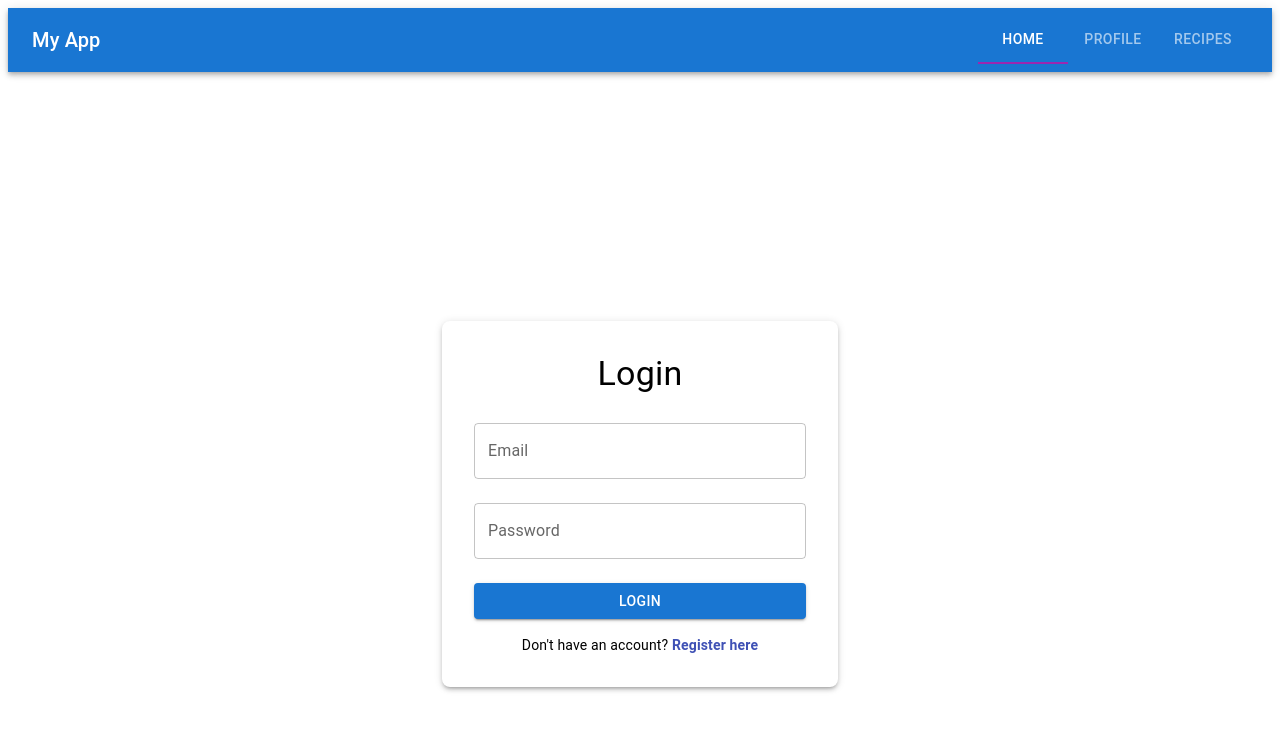
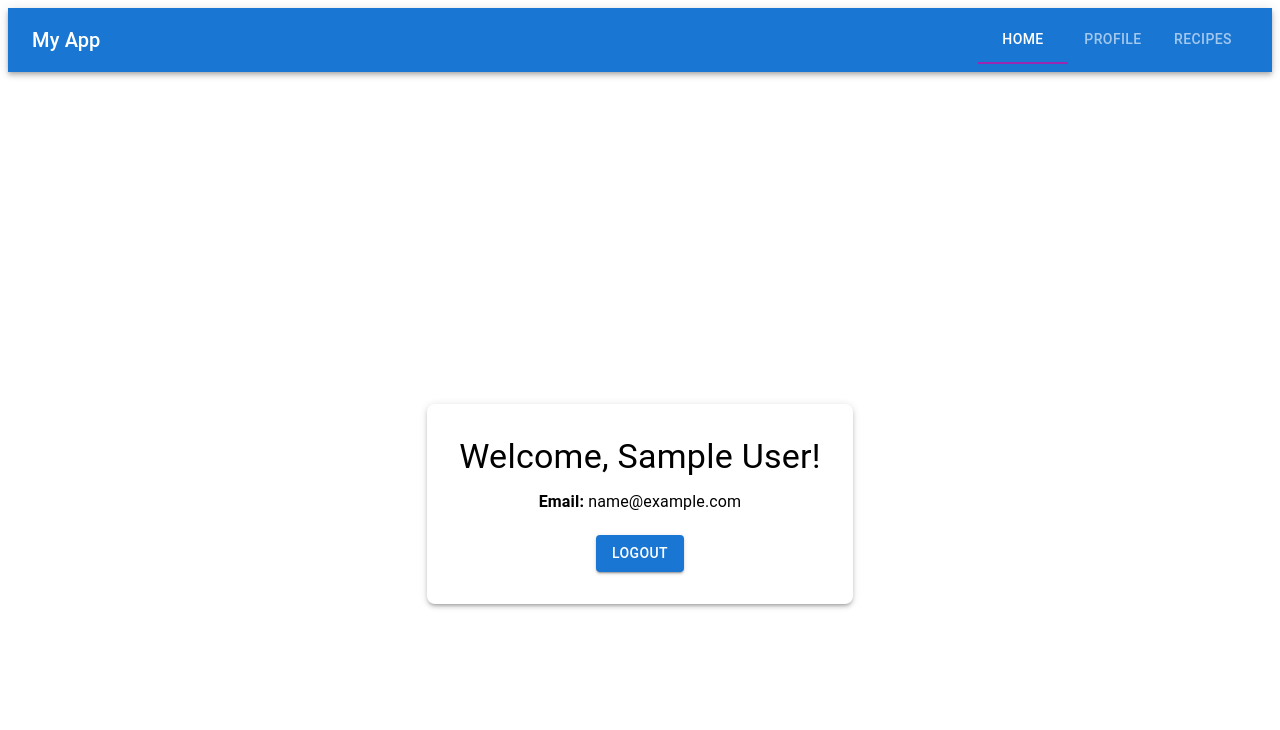
Before and after one commit to SteamMachina/FlavorForge, a React (Vite) app in the folder FE/: page /profile in a window 1280 px wide. Before the commit this address led to /login. Shown: the top 730 px of the page. Built offline with nearby package versions, Linux system fonts and the light colour scheme; sample sign-in values are in the browser's storage.

Commit message:
login enhance

```diff
--- a/FE/src/App.jsx
+++ b/FE/src/App.jsx
@@ -9,12 +9,26 @@ import {
   Container,
   Box,
 } from "@mui/material";
-import { useState } from "react";
+import { useState, useEffect } from "react";
 
 
 function App() {
   const [value, setValue] = useState(0);
-  const [user, setUser] = useState(null);
+  const [user, setUser] = useState(() => {
+    // Retrieve user from localStorage on initial load
+    const storedUser = localStorage.getItem("user");
+    return storedUser ? JSON.parse(storedUser) : null;
+  });
+
+  useEffect(() => {
+    // Save user to localStorage whenever it changes
+    if (user) {
+      localStorage.setItem("user", JSON.stringify(user));
+    } else {
+      localStorage.removeItem("user");
+    }
+  }, [user]);
+
   const handleChange = (event, newValue) => {
     setValue(newValue);
   };
--- a/FE/src/components/APIstuff.js
+++ b/FE/src/components/APIstuff.js
@@ -31,3 +31,8 @@ export async function createUser(name,email,password){
     password: password,
   });
 }
+
+export async function getUser(email){
+  const response = await axios.get(`http://localhost:3000/users/${email}`);
+  return response.data;
+}
--- a/FE/src/components/Home.jsx
+++ b/FE/src/components/Home.jsx
@@ -1,6 +1,5 @@
-import React from "react";
+import React, { useState, useEffect } from "react";
 import { getRecipesRecommended } from "./APIstuff";
-import { useState, useEffect } from "react";
 import {
   Typography,
   Card,
@@ -8,7 +7,6 @@ import {
   CardHeader,
   CardMedia,
   CardActions,
-  Grid,
   Box,
   Container,
 } from "@mui/material";
@@ -23,13 +21,28 @@ export default function Home() {
   return (
     <Container>
       <Typography variant="h3" align="center" gutterBottom>
-        <h1>Welcome to Flavor Forge !</h1>
-        Most loved Recipes :
+        Welcome to Flavor Forge!
       </Typography>
-      <Grid container spacing={3}>
+      <Typography variant="h5" align="center" gutterBottom>
+        Most Loved Recipes:
+      </Typography>
+      <Box
+        display="flex"
+        flexWrap="wrap"
+        justifyContent="center"
+        gap={3}
+        sx={{ marginTop: 3 }}
+      >
         {recipesList.map((item, index) => (
-          <Grid item xs={12} sm={6} md={4} key={index}>
-            <Card elevation={3}>
+          <Box
+            key={index}
+            sx={{
+              width: "100%",
+              maxWidth: "300px",
+              flexGrow: 1,
+            }}
+          >
+            <Card elevation={3} sx={{ height: "100%" }}>
               <CardHeader
                 title={item.title}
                 titleTypographyProps={{ variant: "h6", align: "center" }}
@@ -46,9 +59,9 @@ export default function Home() {
                 {/* Add any additional buttons/actions here */}
               </CardActions>
             </Card>
-          </Grid>
+          </Box>
         ))}
-      </Grid>
+      </Box>
     </Container>
   );
 }
--- a/FE/src/components/Login.jsx
+++ b/FE/src/components/Login.jsx
@@ -1,20 +1,42 @@
-import React, { useState } from "react";
+import React, { useState,useEffect } from "react";
 import {
   Container,
   TextField,
   Button,
   Typography,
   Box,
+  Alert,
 } from "@mui/material";
-import { Link } from "react-router-dom";
+import { Link ,useOutletContext, useNavigate} from "react-router-dom";
+import { getUser } from "./APIstuff";
 
 export default function Login() {
   const [email, setEmail] = useState("");
   const [password, setPassword] = useState("");
+  const [alert, setAlert] = useState({ message: "", severity: "", visible: false });
+  const { user, setUser } = useOutletContext();
+  const navigate = useNavigate();
+  useEffect(() => {
+    console.log(user)
+    if (user!=null) {
+      navigate("/profile");
+    }
+  }, [user]);
 
-  const handleLogin = () => {
-    // Simple placeholder for login action
-    console.log("Login Attempted:", { email, password });
+  const handleLogin = async () => {
+      const userAttempt = await getUser(email);
+    try{
+      console.log("Login Attempted:", userAttempt);
+
+      if (password===userAttempt.password){
+        setUser(userAttempt);
+        setAlert({ message: "Login successful!", severity: "success", visible: true });
+      }else{
+        setAlert({ message: "Incorrect password. Please try again.", severity: "error", visible: true });
+      }
+    }catch (error) {
+      setAlert({ message: "User not found or server error.", severity: "error", visible: true });
+    }
   };
 
   return (
@@ -28,6 +50,16 @@ export default function Login() {
         height: "100vh",
       }}
     >
+      {alert.visible && (
+      <Alert
+        variant="filled"
+        severity={alert.severity}
+        style={{ marginBottom: "16px" }}
+        onClose={() => setAlert({ ...alert, visible: false })} // Close button handler
+      >
+        {alert.message}
+      </Alert>
+    )}
       <Box
         sx={{
           boxShadow: 3,
--- a/FE/src/components/Profile.jsx
+++ b/FE/src/components/Profile.jsx
@@ -1,11 +1,7 @@
 import React from "react";
 import { useState, useEffect} from "react";
-import { Outlet } from "react-router"
 import { Link, useNavigate, useOutletContext} from "react-router-dom";
-import {
-  Typography,
-  Container,
-} from "@mui/material";
+import {Container, Typography, Button, Box } from "@mui/material";
 
 export default function Profile() {
   const { user, setUser } = useOutletContext();
@@ -15,28 +11,51 @@ export default function Profile() {
       navigate("/login");
     }
  }, [user]);
+
+const handleLogout = () => {
+  setUser(null); // Clear user context
+  navigate("/login"); // Redirect to login page
+};
+
+// If no user, return null to avoid rendering
+if (!user) return null;
+
   return (
-      <Container>
-        <Typography
-          variant="h2"
-          align="center"
-          style={{ marginTop: "16px" }}
-        >
-          Login{" "}
-          <Link
-            to="/profile/login"
+    <Container
+    maxWidth="sm"
     style={{
-              textDecoration: "none",
-              color: "#3f51b5",
-              fontWeight: "bold",
+      display: "flex",
+      flexDirection: "column",
+      alignItems: "center",
+      justifyContent: "center",
+      height: "100vh",
     }}
   >
-            Login here
-          </Link>
+    <Box
+      sx={{
+        boxShadow: 3,
+        padding: 4,
+        borderRadius: 2,
+        backgroundColor: "#fff",
+        textAlign: "center",
+      }}
+    >
+      <Typography variant="h4" gutterBottom>
+        Welcome, {user.name || "User"}!
       </Typography>
-        <Typography>
-            {user}
+      <Typography variant="body1" gutterBottom>
+        <strong>Email:</strong> {user.email || "N/A"}
       </Typography>
+      {/* Add more user information as needed */}
+      <Button
+        variant="contained"
+        color="primary"
+        style={{ marginTop: "16px" }}
+        onClick={handleLogout}
+      >
+        Logout
+      </Button>
+    </Box>
   </Container>
   );
 }
--- a/FE/src/components/recipes.jsx
+++ b/FE/src/components/recipes.jsx
@@ -7,7 +7,6 @@ import {
   CardHeader,
   CardMedia,
   CardActions,
-  Grid,
   Box,
   Container,
 } from "@mui/material";
@@ -24,10 +23,23 @@ export default function Recipes() {
       <Typography variant="h3" align="center" gutterBottom>
         All Recipes
       </Typography>
-      <Grid container spacing={3}>
+      <Box
+        display="flex"
+        flexWrap="wrap"
+        justifyContent="center"
+        gap={3}
+        sx={{ marginTop: 3 }}
+      >
         {recipesList.map((item, index) => (
-          <Grid item xs={12} sm={6} md={4} key={index}>
-            <Card elevation={3}>
+          <Box
+            key={index}
+            sx={{
+              width: "100%",
+              maxWidth: "300px",
+              flexGrow: 1,
+            }}
+          >
+            <Card elevation={3} sx={{ height: "100%" }}>
               <CardHeader
                 title={item.title}
                 titleTypographyProps={{ variant: "h6", align: "center" }}
@@ -44,9 +56,9 @@ export default function Recipes() {
                 {/* Add any additional buttons/actions here */}
               </CardActions>
             </Card>
-          </Grid>
+          </Box>
         ))}
-      </Grid>
+      </Box>
     </Container>
   );
 }
```
Lines whose indentation alone changed are shown as unchanged.
